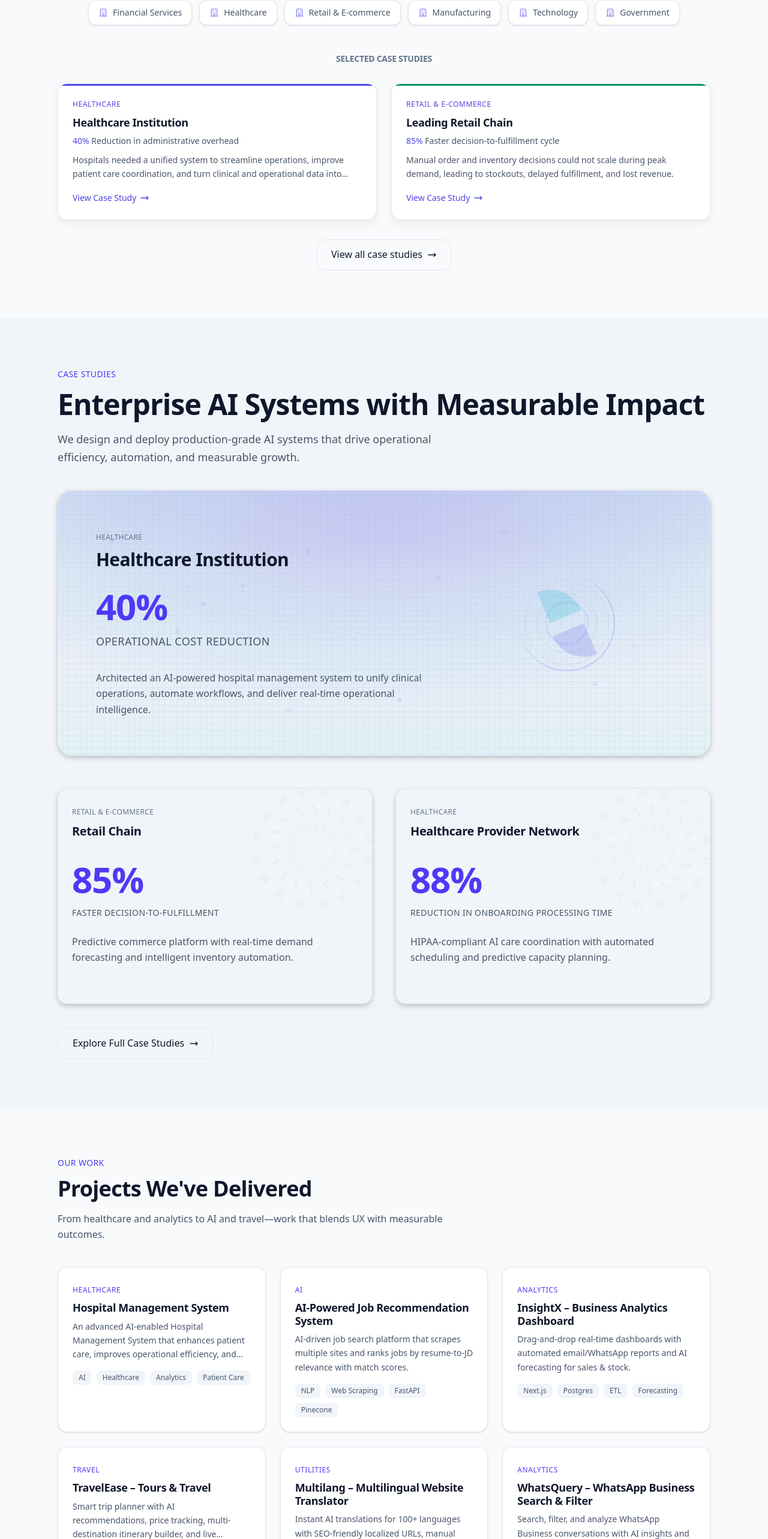
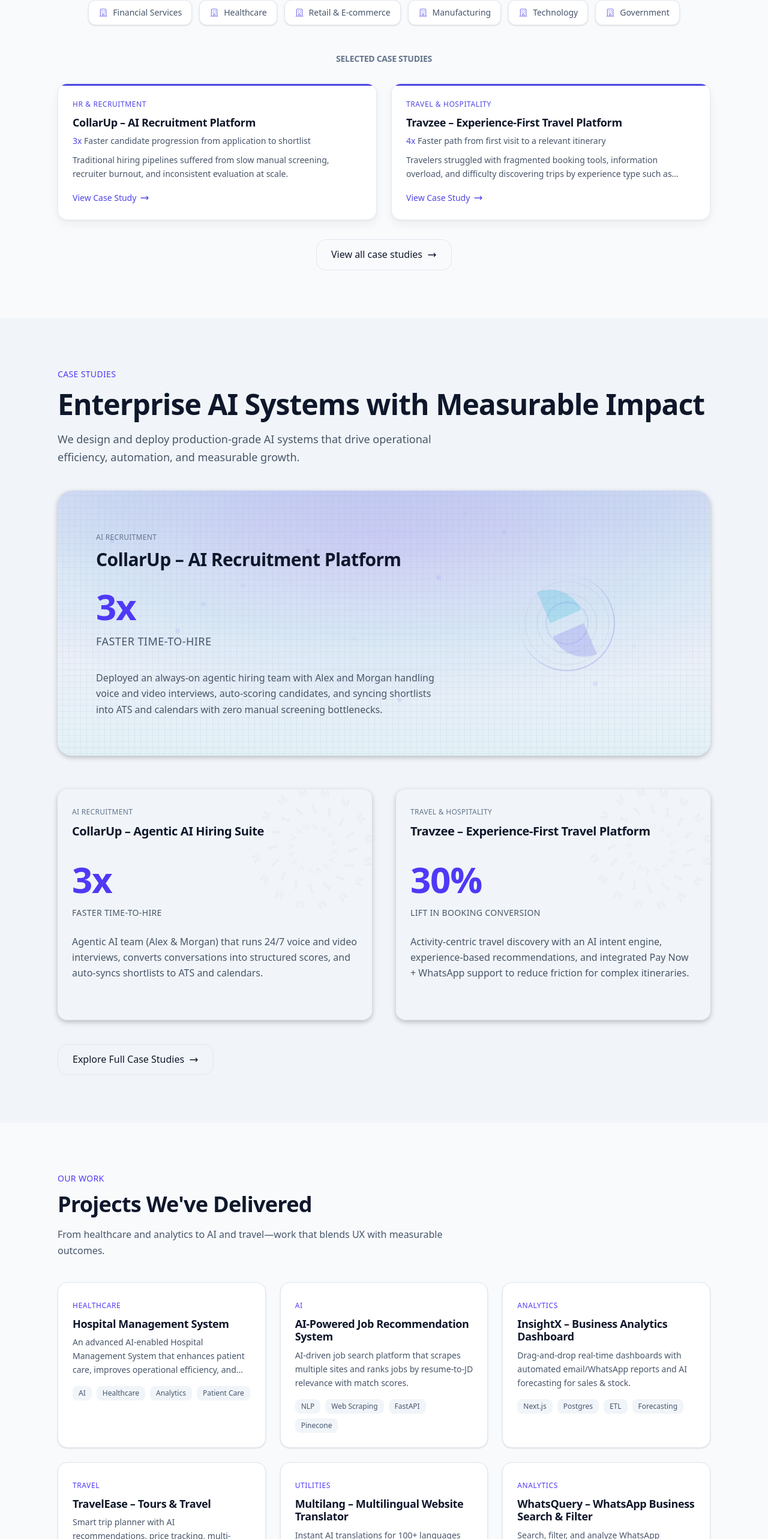
Before and after one commit to Ruchit-work/mivs-website, a Next.js app: page / in a window 1280 px wide. Shown: the part 3202-5768 px from the top of the page at 60% size. Built offline with nearby package versions, Linux system fonts and the light colour scheme.

Commit message:
Add new data

```diff
--- a/src/app/data/case-studies.ts
+++ b/src/app/data/case-studies.ts
@@ -68,56 +68,30 @@
     image: "/images/case-study-ecommerce.jpg"
   },
   {
-    id: "healthcare-portal",
-    client: "Healthcare Provider Network",
-    industry: "Healthcare",
-    challenge: "Manual patient record handling and scheduling caused delays, errors, and compliance risk across facilities.",
-    solution: "Built a HIPAA-compliant intelligent care platform with AI-powered scheduling automation, predictive capacity planning, and decision systems for referrals and follow-ups. Automated workflows replaced manual data entry and booking.",
+    id: "ai-recruitment-platform",
+    client: "CollarUp – AI Recruitment Platform",
+    industry: "HR & Recruitment",
+    challenge: "Traditional hiring pipelines suffered from slow manual screening, recruiter burnout, and inconsistent evaluation at scale.",
+    solution: "Implemented an agentic AI hiring suite with specialized voice and video agents. Alex conducts multilingual, always-on phone screens while Morgan runs structured async video interviews. An integration layer connects ATS platforms like Workday, Salesforce, and Ashby with calendars and collaboration tools so interviews, scores, and shortlists sync automatically.",
     metrics: [
       {
-        label: "Efficiency Gain",
-        value: "88%",
-        description: "Reduction in onboarding processing time"
+        label: "Time-to-Hire",
+        value: "3x",
+        description: "Faster candidate progression from application to shortlist"
       },
       {
-        label: "Automation",
-        value: "94%",
-        description: "Fewer manual data-entry touchpoints"
+        label: "Screening Coverage",
+        value: "24/7",
+        description: "Always-on AI agents engaging candidates the moment they apply"
       },
       {
-        label: "Optimization",
-        value: "92%",
-        description: "Patient satisfaction from faster routing"
+        label: "Recruiter Focus",
+        value: "60%",
+        description: "More recruiter time redirected to closing top candidates"
       }
     ],
-    technologies: ["React", "Python", "Django", "PostgreSQL", "AWS", "Decision Systems"],
-    image: "/images/case-study-healthcare.jpg"
-  },
-  {
-    id: "fintech-app",
-    client: "Digital Banking Startup",
-    industry: "Financial Services",
-    challenge: "Needed to compete with established banks using intelligent, secure experiences and data-driven product decisions.",
-    solution: "Delivered an intelligent banking platform with biometric authentication, real-time decisioning, and AI-powered financial insights. Predictive logic and automation workflows power personalized offers and risk-aware experiences.",
-    metrics: [
-      {
-        label: "Efficiency Gain",
-        value: "50K+",
-        description: "Active users in 6 months"
-      },
-      {
-        label: "Automation",
-        value: "3s",
-        description: "Average decision-to-confirmation time"
-      },
-      {
-        label: "Optimization",
-        value: "4.8/5",
-        description: "Satisfaction from personalized intelligence"
-      }
-    ],
-    technologies: ["React Native", "Node.js", "MongoDB", "AWS", "Stripe", "Predictive Logic"],
-    image: "/images/case-study-fintech.jpg"
+    technologies: ["LLMs", "Voice AI", "Video Intelligence", "Workflow Automation", "ATS Integrations"],
+    image: "/images/case-study-recruitment.jpg"
   },
   {
     id: "supply-chain-optimization",
@@ -146,29 +120,55 @@
     image: "/images/case-study-manufacturing.jpg"
   },
   {
-    id: "edtech-platform",
-    client: "Educational Institution",
-    industry: "Education",
-    challenge: "Remote learning lacked intelligent pacing, engagement signals, and automated support, leading to drop-off and inconsistent outcomes.",
-    solution: "Built an intelligent learning platform with adaptive content routing, automated assessment and feedback workflows, and predictive analytics for at-risk learners. Decision systems drive recommendations and instructor alerts.",
+    id: "ai-travel-experiences",
+    client: "Travzee – Experience-First Travel Platform",
+    industry: "Travel & Hospitality",
+    challenge: "Travelers struggled with fragmented booking tools, information overload, and difficulty discovering trips by experience type such as Spiritual, Trekking, or Retreat.",
+    solution: "Designed an activity-centric travel platform with a modular AI layer. An intent engine segments users by region and vibe, a recommendation layer maps natural language queries to curated itineraries like Spiti Valley or Tawang to Kaziranga, and a trust module surfaces real-time client reviews and guarantees to increase confidence. Seamless Pay Now and WhatsApp support reduce friction at checkout.",
     metrics: [
       {
-        label: "Efficiency Gain",
-        value: "78%",
-        description: "Increase in participation from smart nudges"
+        label: "Discovery Speed",
+        value: "4x",
+        description: "Faster path from first visit to a relevant itinerary"
       },
       {
-        label: "Automation",
-        value: "5000+",
-        description: "Concurrent sessions with automated scaling"
+        label: "Conversion",
+        value: "30%",
+        description: "Increase in bookings for curated activity-based tours"
       },
       {
-        label: "Optimization",
-        value: "99.9%",
-        description: "Uptime with intelligent failover"
+        label: "Support Satisfaction",
+        value: "4.9/5",
+        description: "Average rating driven by instant human + AI assistance"
       }
     ],
-    technologies: ["Next.js", "Node.js", "WebRTC", "MongoDB", "AWS", "Predictive Analytics"],
-    image: "/images/case-study-education.jpg"
+    technologies: ["Next.js", "Node.js", "NLP Search", "Recommendation Systems", "Payment & Messaging Integrations"],
+    image: "/images/case-study-travel.jpg"
+  },
+  {
+    id: "multilang-website-translator",
+    client: "Multilang – Website Translator",
+    industry: "Technology & SaaS",
+    challenge: "Growing global traffic was blocked by single-language content, inconsistent manual translations, and slow rollout of localized pages across regions.",
+    solution: "Delivered an AI-powered website translation platform that plugs into existing CMS and frontends. A language detection layer routes users to the right locale, LLM-backed translation pipelines generate and continuously improve localized content, and a review workflow lets human editors approve high-visibility pages before publish.",
+    metrics: [
+      {
+        label: "Global Reach",
+        value: "8+",
+        description: "New languages launched without redesigning the site"
+      },
+      {
+        label: "Localization Speed",
+        value: "5x",
+        description: "Faster time from content creation to translated go-live"
+      },
+      {
+        label: "Engagement",
+        value: "35%",
+        description: "Increase in session duration from native-language experiences"
+      }
+    ],
+    technologies: ["Next.js", "Edge Middleware", "LLM Translation", "Glossary Management", "CMS Integrations"],
+    image: "/images/case-study-multilang.jpg"
   }
 ];
--- a/src/app/globals.css
+++ b/src/app/globals.css
@@ -517,6 +517,38 @@
   #ai-solutions-deliver.ai-solutions-cards-revealed .ai-solution-card-spread[data-card-index="2"] { transition-delay: 0.55s; }
   #ai-solutions-deliver.ai-solutions-cards-revealed .ai-solution-card-spread[data-card-index="3"] { transition-delay: 0.75s; }
   #ai-solutions-deliver.ai-solutions-cards-revealed .ai-solution-card-spread[data-card-index="4"] { transition-delay: 0.95s; }
+
+  /* Projects We've Delivered – stack → spread (desktop only) */
+  .projects-cards-grid {
+    position: relative;
+  }
+  .project-card-spread {
+    transition: transform 1s cubic-bezier(0.25, 0.46, 0.45, 0.94), opacity 0.6s ease, box-shadow 0.4s ease, border-color 0.4s ease;
+  }
+  #projects-delivered .project-card-spread[data-column="0"] {
+    transform: translateX(calc(100% + 2.5rem));
+    z-index: 2;
+  }
+  #projects-delivered .project-card-spread[data-column="1"] {
+    transform: translateX(0);
+    z-index: 3;
+  }
+  #projects-delivered .project-card-spread[data-column="2"] {
+    transform: translateX(calc(-100% - 2.5rem));
+    z-index: 2;
+  }
+  #projects-delivered.projects-cards-revealed .project-card-spread {
+    transform: translateX(0);
+  }
+  #projects-delivered.projects-cards-revealed .project-card-spread[data-card-index="0"] { transition-delay: 0.15s; }
+  #projects-delivered.projects-cards-revealed .project-card-spread[data-card-index="1"] { transition-delay: 0.35s; }
+  #projects-delivered.projects-cards-revealed .project-card-spread[data-card-index="2"] { transition-delay: 0.55s; }
+  #projects-delivered.projects-cards-revealed .project-card-spread[data-card-index="3"] { transition-delay: 0.75s; }
+  #projects-delivered.projects-cards-revealed .project-card-spread[data-card-index="4"] { transition-delay: 0.95s; }
+  #projects-delivered.projects-cards-revealed .project-card-spread[data-card-index="5"] { transition-delay: 1.15s; }
+  #projects-delivered.projects-cards-revealed .project-card-spread[data-card-index="6"] { transition-delay: 1.35s; }
+  #projects-delivered.projects-cards-revealed .project-card-spread[data-card-index="7"] { transition-delay: 1.55s; }
+  #projects-delivered.projects-cards-revealed .project-card-spread[data-card-index="8"] { transition-delay: 1.75s; }
 }
 
 /* ===== Built to run – two gradients only ===== */
--- a/src/app/page.tsx
+++ b/src/app/page.tsx
@@ -29,12 +29,16 @@
 const INDUSTRIES = ["Financial Services", "Healthcare", "Retail & E-commerce", "Manufacturing", "Technology", "Government"];
 
 export default function Home() {
-  const previewStudies = CASE_STUDIES.slice(0, 2);
+  const previewStudies = CASE_STUDIES.filter((study) =>
+    ["ai-recruitment-platform", "ai-travel-experiences"].includes(study.id)
+  );
   const [svgRotation, setSvgRotation] = useState(0);
   const strategySectionRef = useRef<HTMLElement>(null);
   const [strategyCardsRevealed, setStrategyCardsRevealed] = useState(false);
   const aiSolutionsSectionRef = useRef<HTMLElement>(null);
   const [aiSolutionsCardsRevealed, setAiSolutionsCardsRevealed] = useState(false);
+  const projectsSectionRef = useRef<HTMLElement>(null);
+  const [projectsCardsRevealed, setProjectsCardsRevealed] = useState(false);
 
   useEffect(() => {
     let rafId: number;
@@ -68,6 +72,19 @@
     const observer = new IntersectionObserver(
       ([entry]) => {
         if (entry.isIntersecting) setAiSolutionsCardsRevealed(true);
+      },
+      { threshold: 0.2, rootMargin: "0px 0px -80px 0px" }
+    );
+    observer.observe(el);
+    return () => observer.disconnect();
+  }, []);
+
+  useEffect(() => {
+    const el = projectsSectionRef.current;
+    if (!el) return;
+    const observer = new IntersectionObserver(
+      ([entry]) => {
+        if (entry.isIntersecting) setProjectsCardsRevealed(true);
       },
       { threshold: 0.2, rootMargin: "0px 0px -80px 0px" }
     );
@@ -353,7 +370,7 @@
             </p>
 
             {/* Featured case – large, gradient, hero metric + CodePen vEgVYY full effect */}
-            <div className="case-study-hero-bg mt-10 rounded-3xl relative overflow-hidden p-10 sm:p-12 md:p-16">
+              <div className="case-study-hero-bg mt-10 rounded-3xl relative overflow-hidden p-10 sm:p-12 md:p-16">
               {/* 1) Background layers (bg + flare + grid) like CodePen */}
               <div className="case-study-hero-bg__radial" aria-hidden />
               <div className="case-study-hero-bg__flare" aria-hidden />
@@ -376,18 +393,18 @@
                 />
               ))}
               <div className="relative z-10">
-                <span className="text-xs font-medium text-slate-500 uppercase tracking-wide">Healthcare</span>
+                <span className="text-xs font-medium text-slate-500 uppercase tracking-wide">AI Recruitment</span>
                 <h3 className="font-heading text-2xl sm:text-3xl font-semibold text-slate-900 mt-2 mb-6">
-                  Healthcare Institution
+                  CollarUp – AI Recruitment Platform
                 </h3>
                 <div className="font-heading text-6xl font-semibold text-indigo-600 tracking-tight">
-                  40%
+                  3x
                 </div>
                 <p className="text-slate-600 text-lg mt-2 uppercase tracking-wide">
-                  Operational Cost Reduction
+                  Faster Time-to-Hire
                 </p>
                 <p className="text-slate-600 mt-8 max-w-xl leading-relaxed">
-                  Architected an AI-powered hospital management system to unify clinical operations, automate workflows, and deliver real-time operational intelligence.
+                  Deployed an always-on agentic hiring team with Alex and Morgan handling voice and video interviews, auto-scoring candidates, and syncing shortlists into ATS and calendars with zero manual screening bottlenecks.
                 </p>
               </div>
             </div>
@@ -401,18 +418,18 @@
                   </div>
                 </div>
                 <div className="relative z-10">
-                  <span className="text-xs font-medium text-slate-500 uppercase tracking-wide">Retail & E-commerce</span>
+                  <span className="text-xs font-medium text-slate-500 uppercase tracking-wide">AI Recruitment</span>
                   <h3 className="font-heading text-xl font-semibold text-slate-900 mt-2 mb-8">
-                    Retail Chain
+                    CollarUp – Agentic AI Hiring Suite
                   </h3>
                   <div className="font-heading text-5xl md:text-6xl font-semibold text-indigo-600 tracking-tight">
-                    85%
+                    3x
                   </div>
                   <p className="text-slate-500 text-sm uppercase tracking-wide mt-2">
-                    Faster decision-to-fulfillment
+                    Faster time-to-hire
                   </p>
                   <p className="text-slate-600 mt-6 leading-relaxed">
-                    Predictive commerce platform with real-time demand forecasting and intelligent inventory automation.
+                    Agentic AI team (Alex & Morgan) that runs 24/7 voice and video interviews, converts conversations into structured scores, and auto-syncs shortlists to ATS and calendars.
                   </p>
                 </div>
               </div>
@@ -423,18 +440,18 @@
                   </div>
                 </div>
                 <div className="relative z-10">
-                  <span className="text-xs font-medium text-slate-500 uppercase tracking-wide">Healthcare</span>
+                  <span className="text-xs font-medium text-slate-500 uppercase tracking-wide">Travel & Hospitality</span>
                   <h3 className="font-heading text-xl font-semibold text-slate-900 mt-2 mb-8">
-                    Healthcare Provider Network
+                    Travzee – Experience-First Travel Platform
                   </h3>
                   <div className="font-heading text-5xl md:text-6xl font-semibold text-indigo-600 tracking-tight">
-                    88%
+                    30%
                   </div>
                   <p className="text-slate-500 text-sm uppercase tracking-wide mt-2">
-                    Reduction in onboarding processing time
+                    Lift in booking conversion
                   </p>
                   <p className="text-slate-600 mt-6 leading-relaxed">
-                    HIPAA-compliant AI care coordination with automated scheduling and predictive capacity planning.
+                    Activity-centric travel discovery with an AI intent engine, experience-based recommendations, and integrated Pay Now + WhatsApp support to reduce friction for complex itineraries.
                   </p>
                 </div>
               </div>
@@ -452,8 +469,13 @@
           </div>
         </section>
 
-        {/* Our Work – portfolio projects */}
-        <section className="py-16 sm:py-20 bg-[var(--background-secondary)]" aria-label="Our work">
+        {/* Our Work – portfolio projects (stack → spread on scroll) */}
+        <section
+          ref={projectsSectionRef}
+          id="projects-delivered"
+          className={`py-16 sm:py-20 bg-[var(--background-secondary)] ${projectsCardsRevealed ? "projects-cards-revealed" : ""}`}
+          aria-label="Our work"
+        >
           <div className="max-w-6xl mx-auto px-4 sm:px-6 lg:px-8">
             <span className="text-sm uppercase tracking-wide text-indigo-600 font-medium">
               Our Work
@@ -464,12 +486,14 @@
             <p className="text-slate-600 mt-4 max-w-2xl leading-relaxed">
               From healthcare and analytics to AI and travel—work that blends UX with measurable outcomes.
             </p>
-            <div className="grid sm:grid-cols-2 lg:grid-cols-3 gap-6 mt-10">
-              {PORTFOLIO_PROJECTS.map((p) => (
+            <div className="grid sm:grid-cols-2 lg:grid-cols-3 gap-6 mt-10 projects-cards-grid">
+              {PORTFOLIO_PROJECTS.map((p, index) => (
                 <Link
                   key={p.id}
                   href="/portfolio"
-                  className="block bg-white rounded-2xl p-6 shadow-sm border border-[var(--border)] card-hover overflow-hidden"
+                  className="project-card-spread block bg-white rounded-2xl p-6 shadow-sm border border-[var(--border)] card-hover overflow-hidden"
+                  data-card-index={index}
+                  data-column={index % 3}
                 >
                   <span className="text-xs font-medium text-indigo-600 uppercase tracking-wider">
                     {p.category}
```
